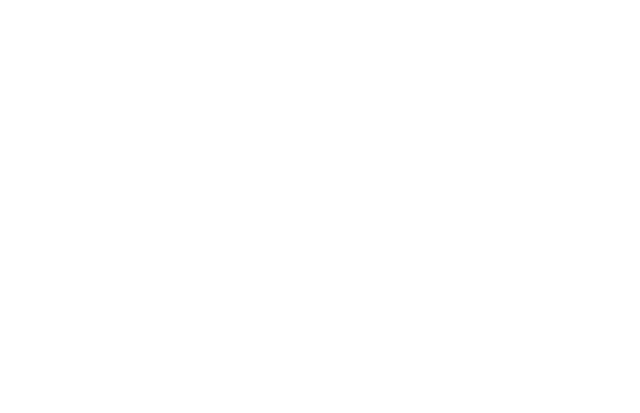
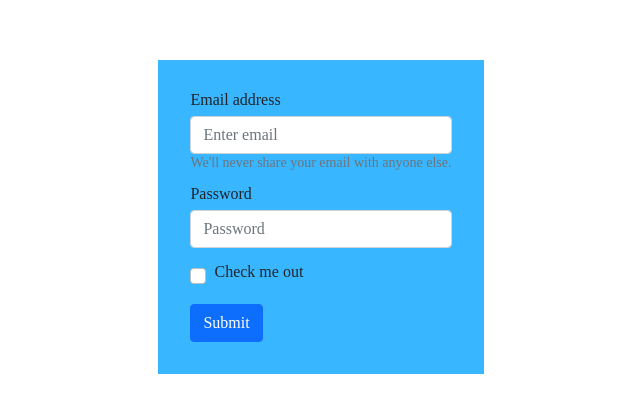
Before and after one commit to MateuszChmiest/YourServiceBook, a React (Create React App) app in the folder my-app/: page / in a window 1280 px wide. Shown: the part 183-596 px from the top of the page, without its empty margins (319-959 px from the left). Built offline with nearby package versions, Linux system fonts and the light colour scheme.

Commit message:
creating login form

```diff
--- a/my-app/src/App.js
+++ b/my-app/src/App.js
@@ -1,6 +1,13 @@
 import React from "react";
 import Preloader from "./components/Preloader";
+import Login from "./components/Login";
 
-const App = () => <Preloader/>
-
+const App = () => {
+	return (
+		<>
+			<Preloader />
+			<Login />
+		</>
+	);
+};
 export default App;
--- /dev/null
+++ b/my-app/src/components/Login.js
@@ -0,0 +1,34 @@
+import Form from "react-bootstrap/Form";
+import { Button } from "react-bootstrap";
+import "bootstrap/dist/css/bootstrap.min.css";
+
+const Login = () => {
+	return (
+		<section className='Login'>
+			<div className='Login__box'>
+				<Form>
+					<Form.Group className='mb-3' controlId='formBasicEmail'>
+						<Form.Label>Email address</Form.Label>
+						<Form.Control type='email' placeholder='Enter email' />
+						<Form.Text className='text-muted'>
+							We'll never share your email with anyone else.
+						</Form.Text>
+					</Form.Group>
+
+					<Form.Group className='mb-3' controlId='formBasicPassword'>
+						<Form.Label>Password</Form.Label>
+						<Form.Control type='password' placeholder='Password' />
+					</Form.Group>
+					<Form.Group className='mb-3' controlId='formBasicCheckbox'>
+						<Form.Check type='checkbox' label='Check me out' />
+					</Form.Group>
+					<Button variant='primary' type='submit'>
+						Submit
+					</Button>
+				</Form>
+			</div>
+		</section>
+	);
+};
+
+export default Login;
--- a/my-app/src/components/Preloader.js
+++ b/my-app/src/components/Preloader.js
@@ -10,7 +10,7 @@ const Preloader = () => {
 		setLoading(true);
 		setTimeout(() => {
 			setLoading(false);
-		}, 3000);
+		}, 1000);
 	}, []);
 
 	return (
--- /dev/null
+++ b/my-app/src/sass/elements/_login.scss
@@ -0,0 +1,12 @@
+.Login {
+    display: flex;
+    justify-content: center;
+    align-items: center;
+    width: 100vw;
+    height: 100vh;
+
+    &__box {
+        background-color: $color-primary;
+        padding: 2rem;
+    }
+}
--- a/my-app/src/sass/main.scss
+++ b/my-app/src/sass/main.scss
@@ -6,3 +6,4 @@
 
 // Elements
 @import "./elements/preloader";
+@import "./elements/login"
```
